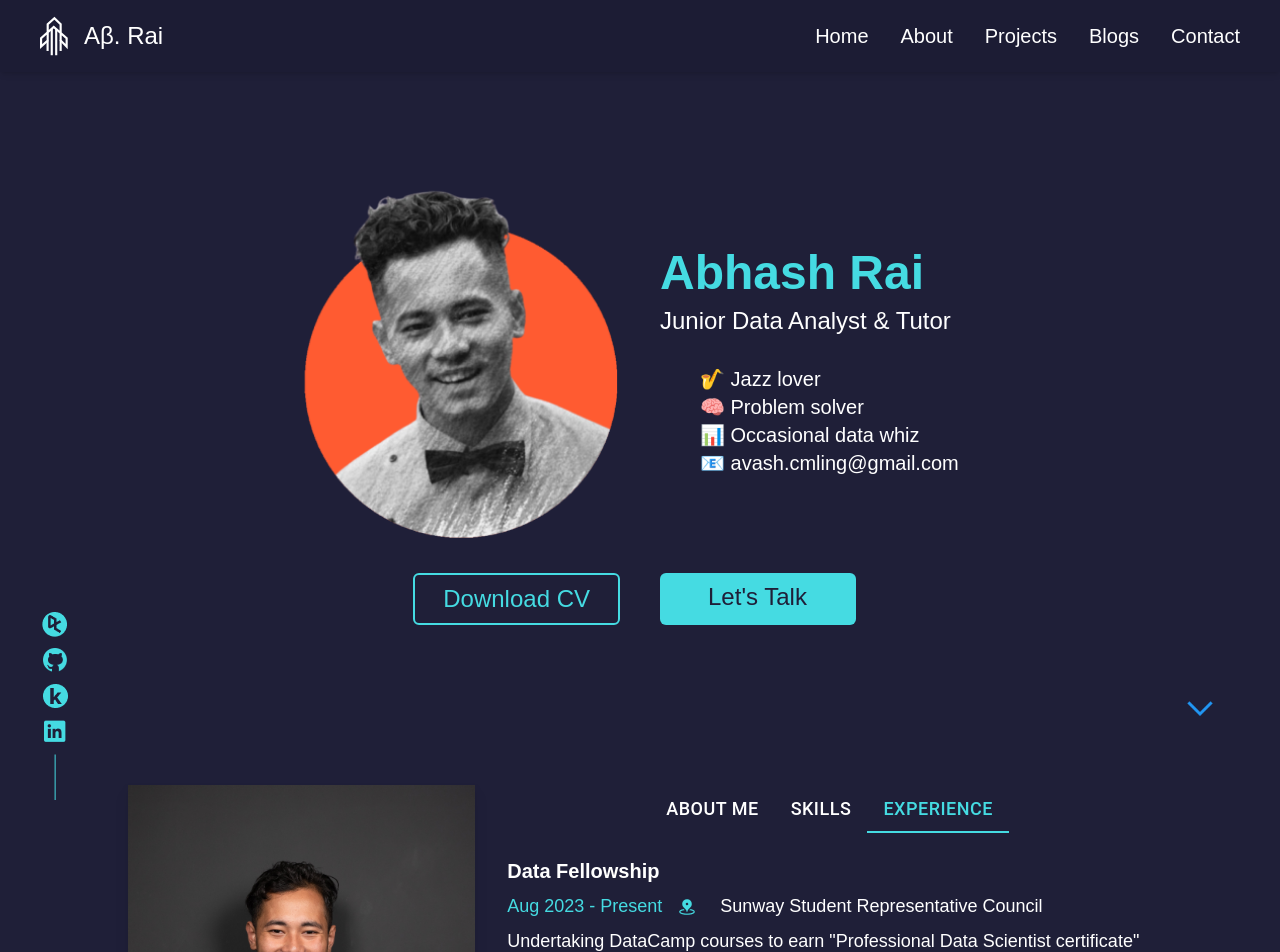
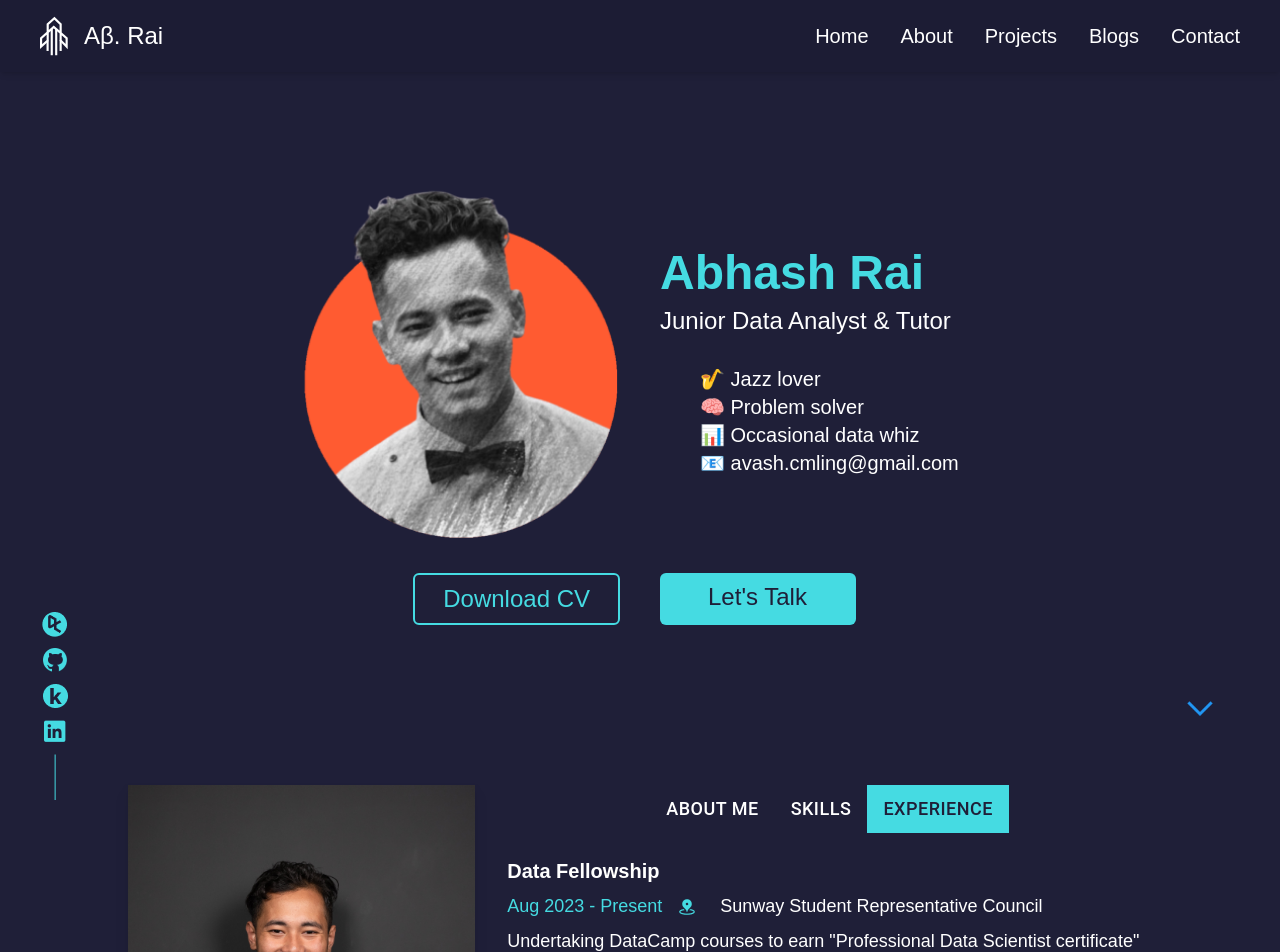
Before and after one commit to AbhashChamlingRai/portfolio-website, a React (Create React App) app: page / in a window 1280 px wide. Shown: the top 952 px of the page. Built offline with nearby package versions, Linux system fonts and the light colour scheme.

Commit message:
Update: Made highlighted header have solid background

```diff
--- a/src/components/About/About.css
+++ b/src/components/About/About.css
@@ -14,7 +14,11 @@
     color: white !important;
 }
 .MuiTab-textColorPrimary.Mui-selected {
-    color: #45DBE2 !important; /* Replace with your desired color */
+    color: #1F1F38 !important;
+    background-color: #45DBE2 !important;
+    /* border-top-left-radius: 10px !important;
+    border-top-right-radius: 10px !important; */
+    transition: all 0.3s ease-in;
 }
 .MuiTabs-scroller {
     display: flex !important;
```
